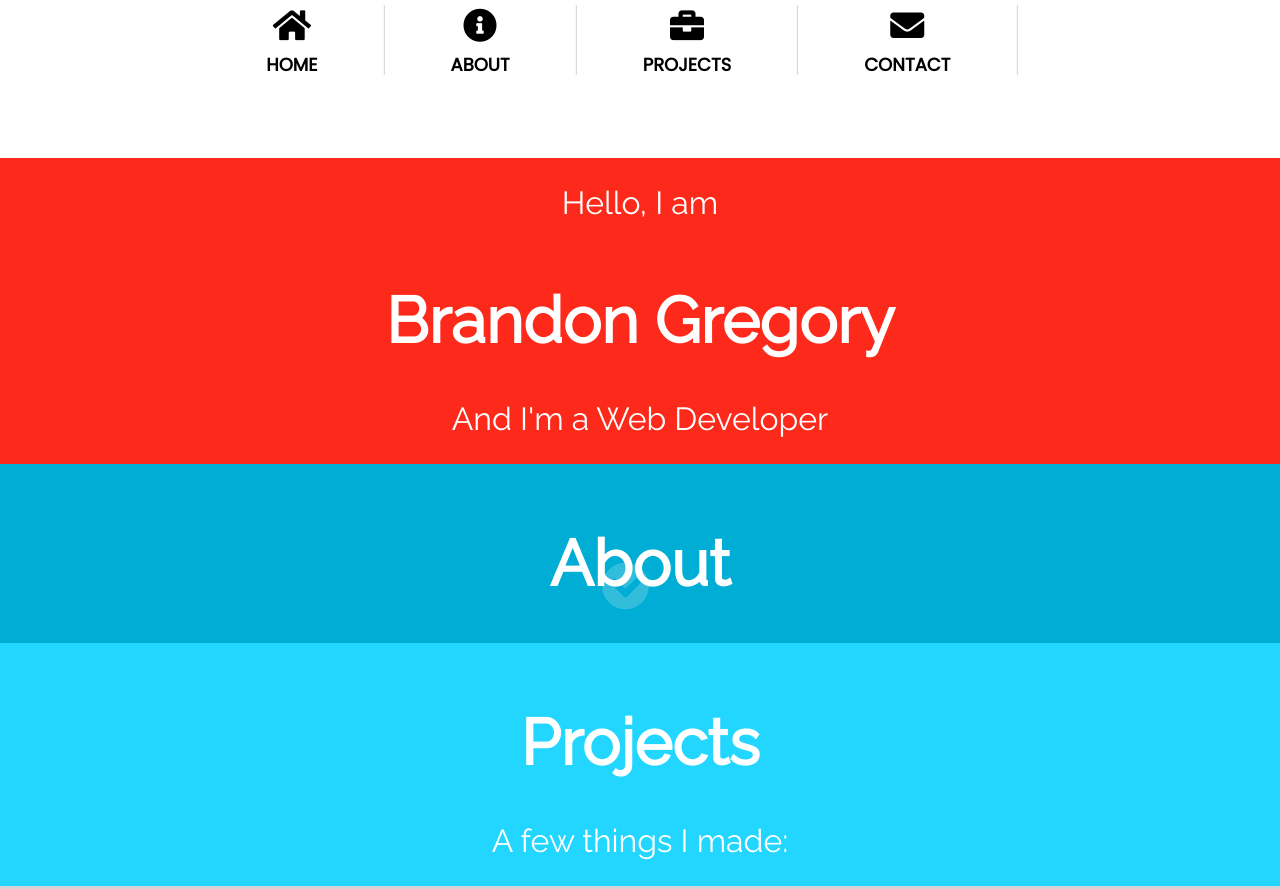
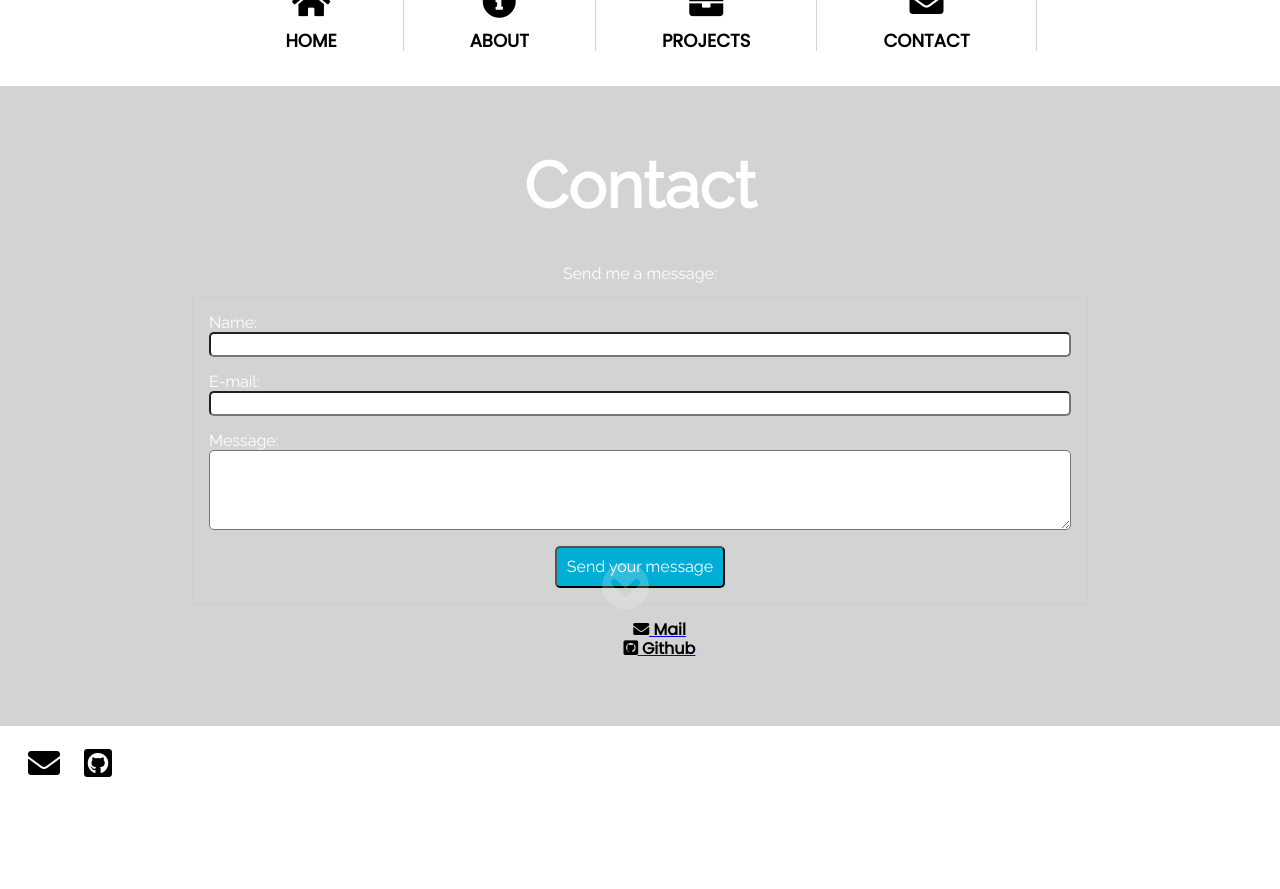
Before and after one commit to bgthemanofsteel/portfolio, a plain HTML site: page index.html in a window 1280 px wide. Shown: the top 889 px of the page. After the commit the page ends 800 px from the top, so only its background shows below. Drawn offline with nearby package versions, Linux system fonts and the light colour scheme.

Commit message:
still more css

```diff
--- a/main.css
+++ b/main.css
@@ -4,7 +4,7 @@
 :root{
     font-size: 16px;
 }
-body, html {
+body{
 	margin: 0;
 	padding: 0;
 	width: 100%;
@@ -13,34 +13,31 @@ body, html {
 }
 header{
     background-color:white;
-    padding: 1rem;
-    margin-top: 1.5rem;
+    margin-top: 1rem;
     margin-bottom: 0;
 }
 
-header >ul{
+header ul{
     display: flex;
     justify-content: center;
-    margin: auto;
-    padding: 1rem ;
     list-style: none;
 }
-ul >li{
+ul li{
     padding: 0 1rem;
     font-family: 'Poppins', sans-serif;
     font-weight: bold;
-    margin: auto;
+    /* margin: auto; */
     text-align: center;
     color: black;
     border-right: 1px solid lightgray;
 }
-ul >li >a >.icon{
+ul li a .icon{
     /* width: 1rem; */
     height: 1.5rem;
     text-align: center;
     margin: 0 auto 0.625rem;
 }
-ul >li >a >.icon >.fas{
+ul li a .icon .fas{
     width: 100%;
     height: 100%;
     line-height: 1.5rem;
@@ -48,10 +45,10 @@ ul >li >a >.icon >.fas{
     transition: 0.5s;
     color: #000;
 }
-ul >li >a >.icon >.fas:last-child{
+ul li a .icon .fas:last-child{
     /* display: none; */
 }
-ul >li >a >.name >span{
+ul li a .name span{
     font-size: .625rem;
     width: 100%;
     color: #000;
@@ -64,7 +61,6 @@ ul >li >a >.name >span{
     height: calc(100% - 100px);
     width: 100%;
     font-family: 'Raleway', sans-serif;
-    height: 100%;
 }
 nav {
 	font-size: 3rem;
@@ -86,34 +82,34 @@ nav >i {
     text-align: center;
     color: white;
     width: 100%;
-    height: 100%;
     transition: transform 1s;
+    height: 80vh;
+
 }
 
-.slide >h1, #title >h1 {
+.slide h1 {
 	font-size: 4rem;
 	font-weight: bold;
     padding-top: 1.25rem;
-    height: 100%;
 }
 
 .slide0 {
     background: rgb(253, 42, 27);
-    height: 100%;
+    display: none;
+
 }
 
 
-.slide >h2, #title >h2 {
+.slide h2 {
 	text-align: center;
 	color: white;
-	font-size: 2rem;
+	font-size: 1rem;
     font-weight: 100;
-    height: 100%;
 
 }
 
 .slide1 {
-	/* display: none; */
+	display: none;
 	background-color: #00ADD5;
 }
 p {
@@ -124,7 +120,7 @@ p {
 
 
 .slide2{
-    /* display: none; */
+    display: none;
 	background-color: #22D6FF;
 }
 
@@ -182,13 +178,13 @@ footer{
     height: 3.125rem;
 
 }
-footer >.links{
+footer .links{
     flex-direction: row;
     justify-content: flex-end;
     font-size: 2rem;
 
 }
-.links >a{
+.links a{
     /* align-content: flex-end; */
     padding: .5rem;
     color: #000;
```
